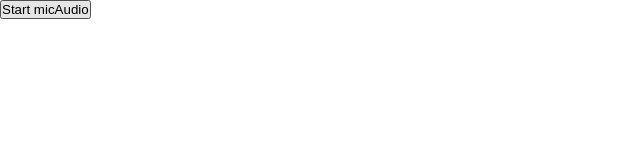
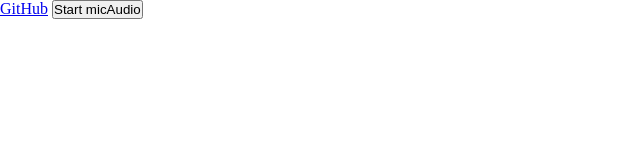
Before and after one commit to freab/julia-set, a website built with Vite: page src/index.html in a window 1280 px wide. Shown: the whole page, without its empty margins (0-640 px from the left). Built offline with nearby package versions, Linux system fonts and the light colour scheme.

Commit message:
Update index.html

```diff
--- a/src/index.html
+++ b/src/index.html
@@ -7,6 +7,7 @@
     <link rel="stylesheet" href="./style.css" />
   </head>
   <body>
+    <a href="https://github.com/your-username">GitHub</a>
     <button>Start micAudio</button>
     <canvas id="c"></canvas>
 
```
